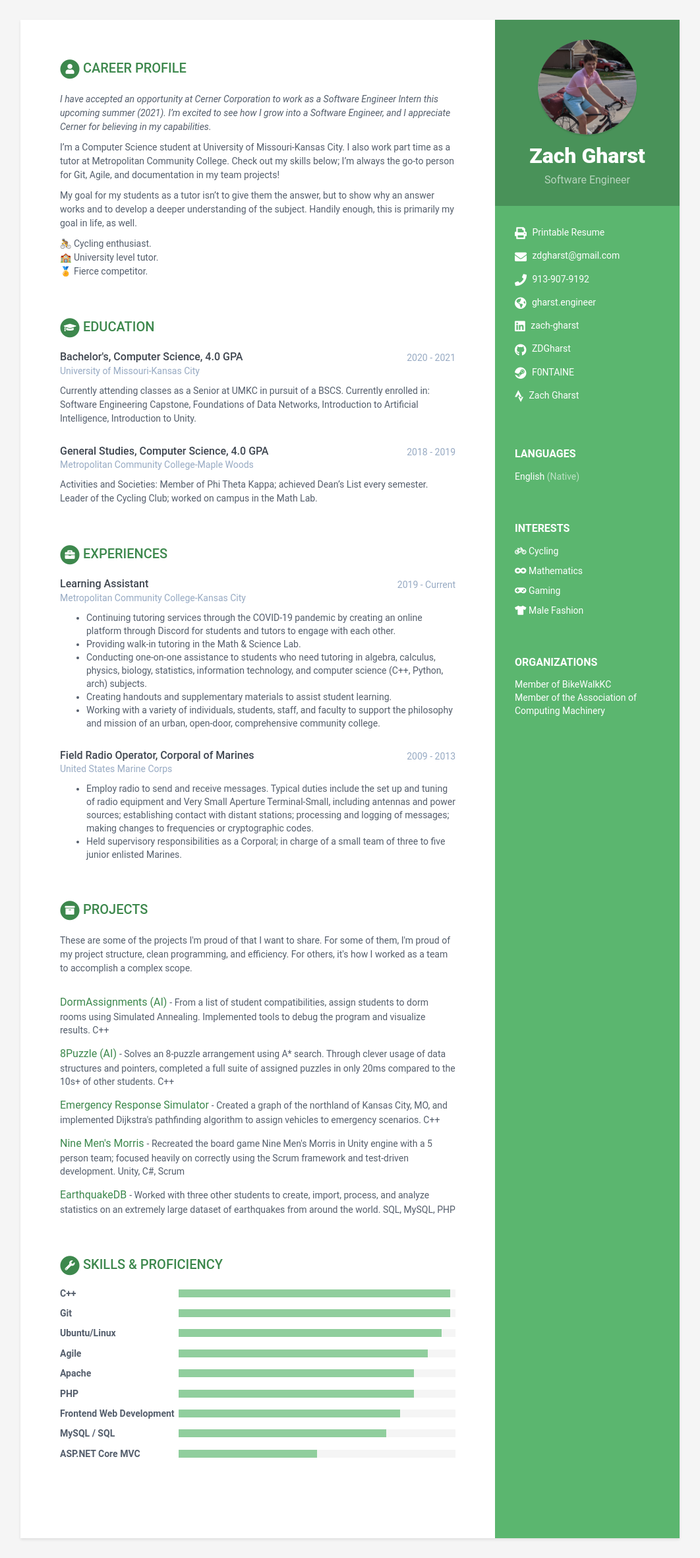
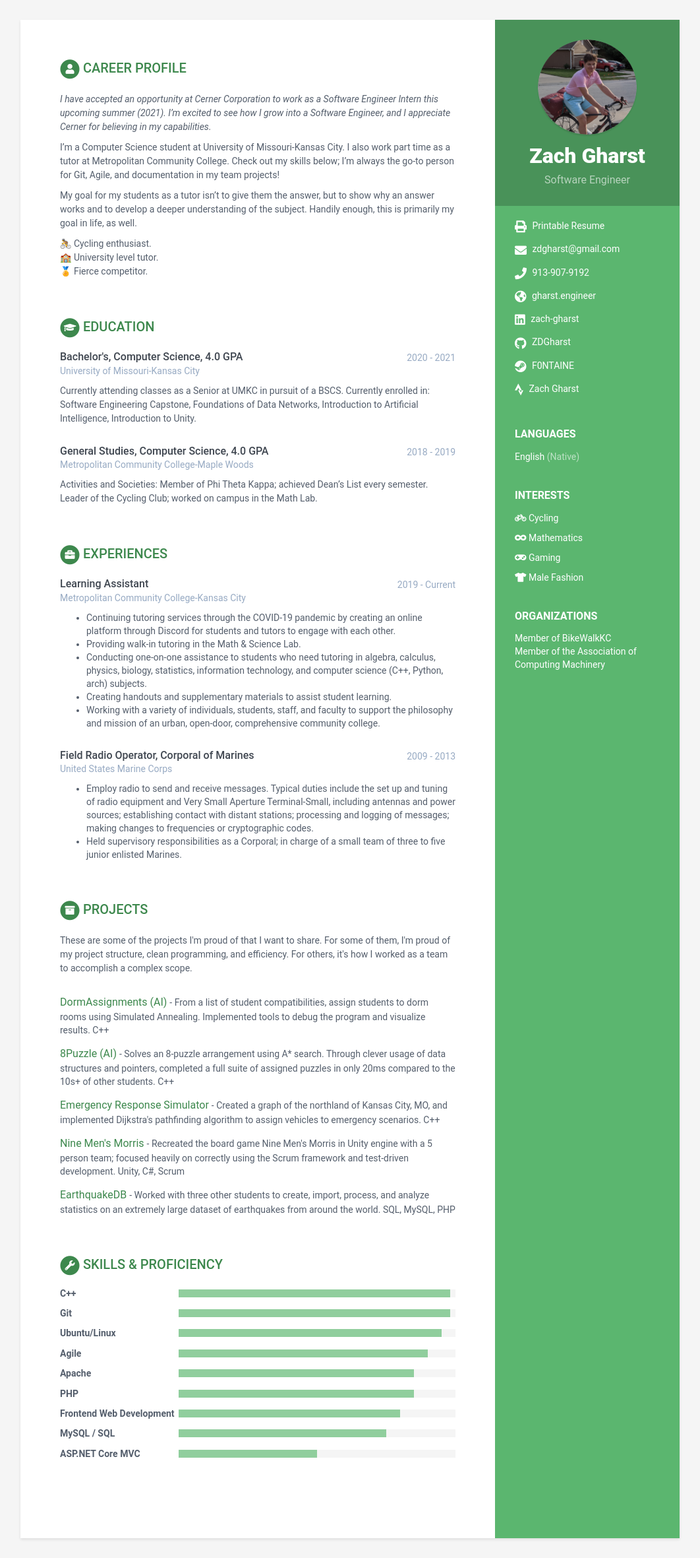
Before and after one commit to zachgharst/zachgharst.github.io, a Jekyll site: the page built from index.html, in a window 1280 px wide. Shown: the whole page at 66% size, without its empty margins (109-1171 px from the left). Built offline with Jekyll 4.4.1, drawn with Linux system fonts in a browser that asks for light colours.

Commit message:
Reduce margin on blocks in sidebar

```diff
--- a/_sass/_base.scss
+++ b/_sass/_base.scss
@@ -93,7 +93,7 @@ p {
         }
     }
     .container-block {
-        padding: 30px;
+        padding: 20px 30px;
     }
     .container-block-title {
         text-transform: uppercase;
```
